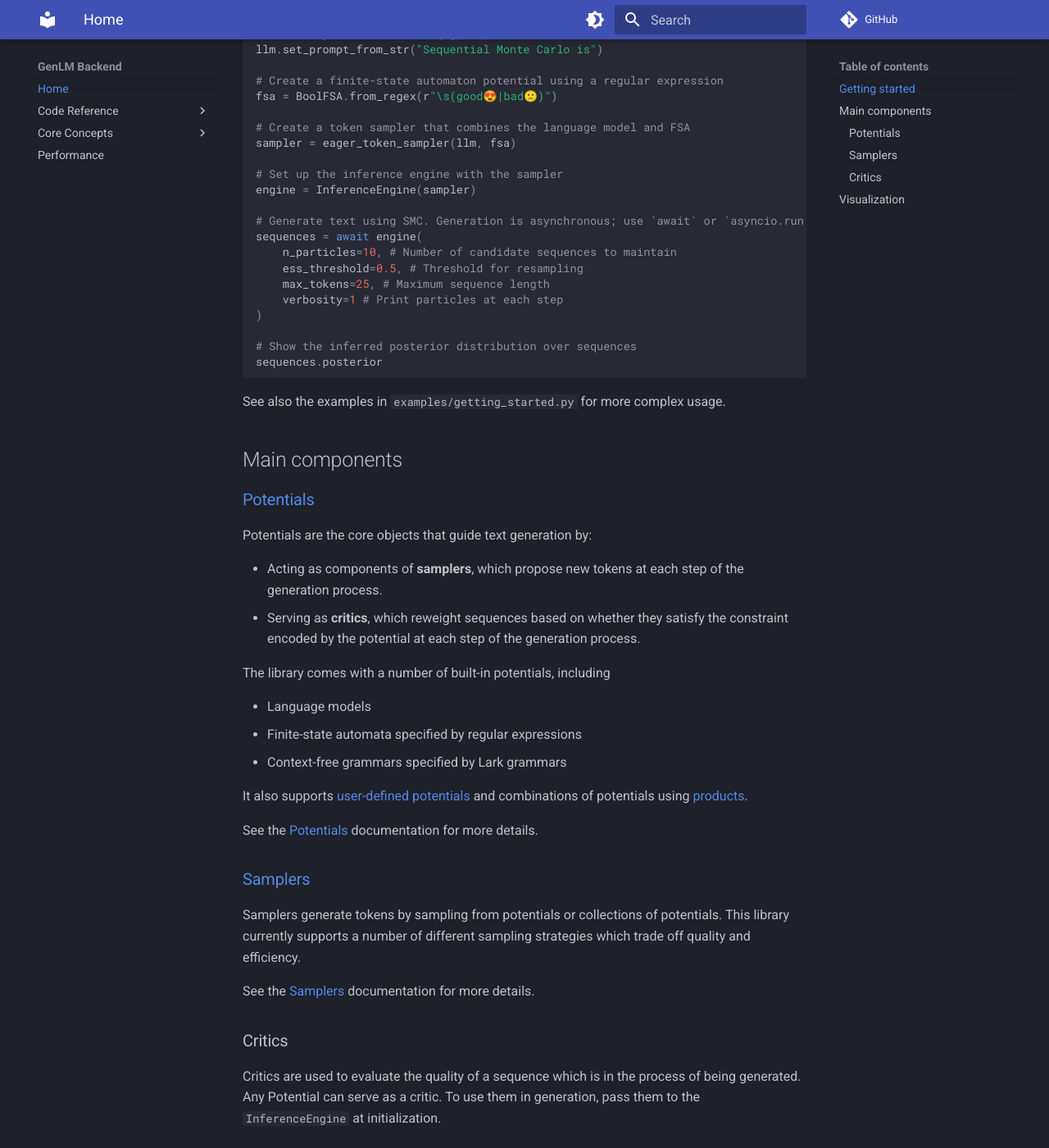
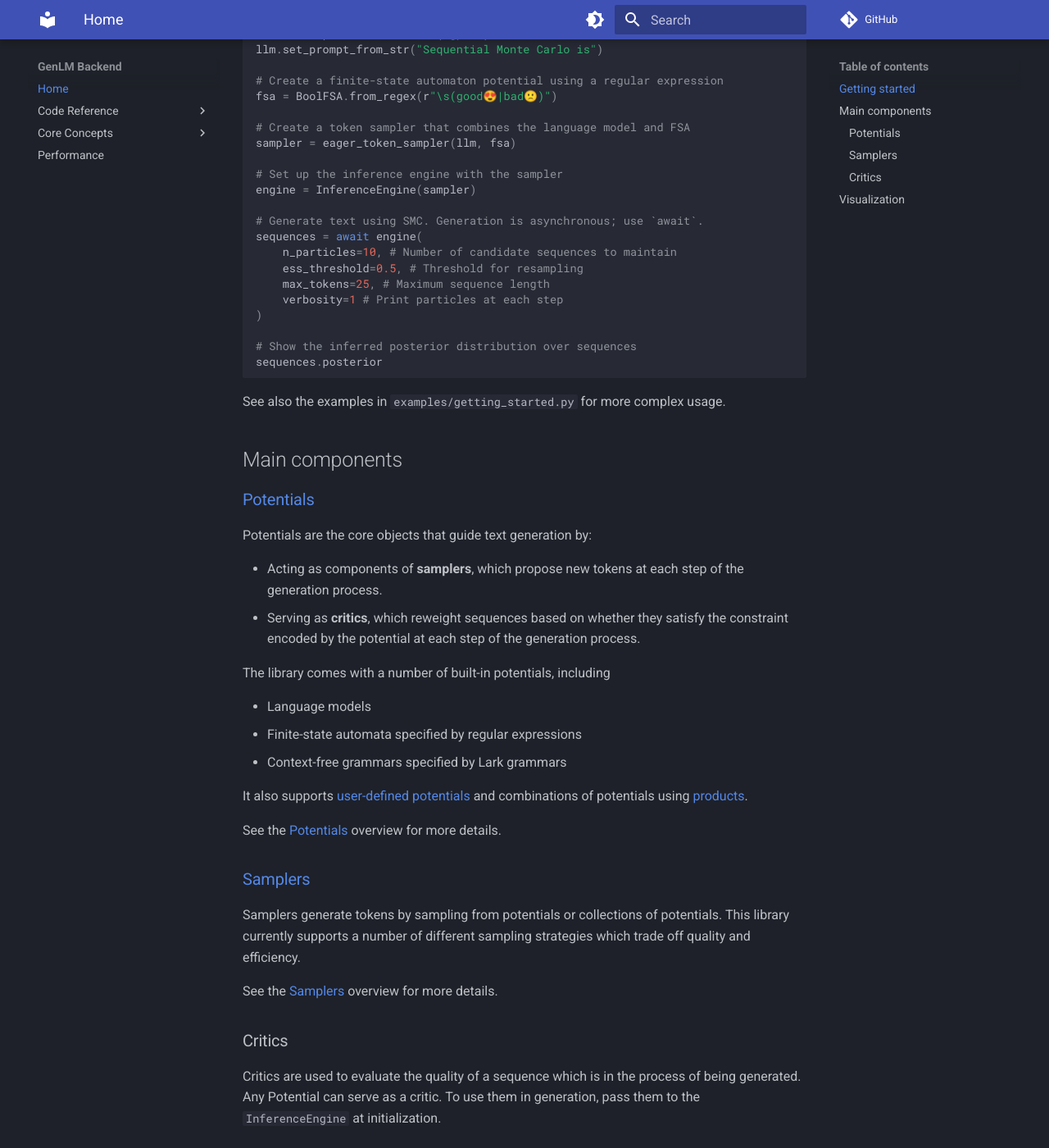
Before and after one commit to mercush/genlm-control, an MkDocs documentation site: the page built from docs/index.md, in a window 1280 px wide and 1400 px high, scrolled down 421 px. Shown: the whole window at 82% size. Built offline with MkDocs 1.6.1 and Material for MkDocs 9.7.7, drawn with Linux system fonts in a browser that asks for light colours; comment, search, counter and statistics services are not loaded; some of the changed text lies outside the part shown.

```diff
--- a/docs/index.md
+++ b/docs/index.md
@@ -22,7 +22,7 @@ sampler = eager_token_sampler(llm, fsa)
 # Set up the inference engine with the sampler
 engine = InferenceEngine(sampler)
 
-# Generate text using SMC. Generation is asynchronous; use `await` or `asyncio.run`.
+# Generate text using SMC. Generation is asynchronous; use `await`.
 sequences = await engine(
     n_particles=10, # Number of candidate sequences to maintain
     ess_threshold=0.5, # Threshold for resampling
@@ -53,13 +53,13 @@ The library comes with a number of built-in potentials, including
 
 It also supports [user-defined potentials](potentials.md#custom-potentials) and combinations of potentials using [products](potentials.md#products-of-potentials).
 
-See the [Potentials](potentials.md) documentation for more details.
+See the [Potentials](potentials.md) overview for more details.
 
 ### [Samplers](samplers.md)
 
 Samplers generate tokens by sampling from potentials or collections of potentials. This library currently supports a number of different sampling strategies which trade off quality and efficiency.
 
-See the [Samplers](samplers.md) documentation for more details.
+See the [Samplers](samplers.md) overview for more details.
 
 ### Critics
 Critics are used to evaluate the quality of a sequence which is in the process of being generated. Any Potential can serve as a critic. To use them in generation, pass them to the `InferenceEngine` at initialization.
```
Also changed, not shown: other parts of docs/index.md (+3 -3 lines).
